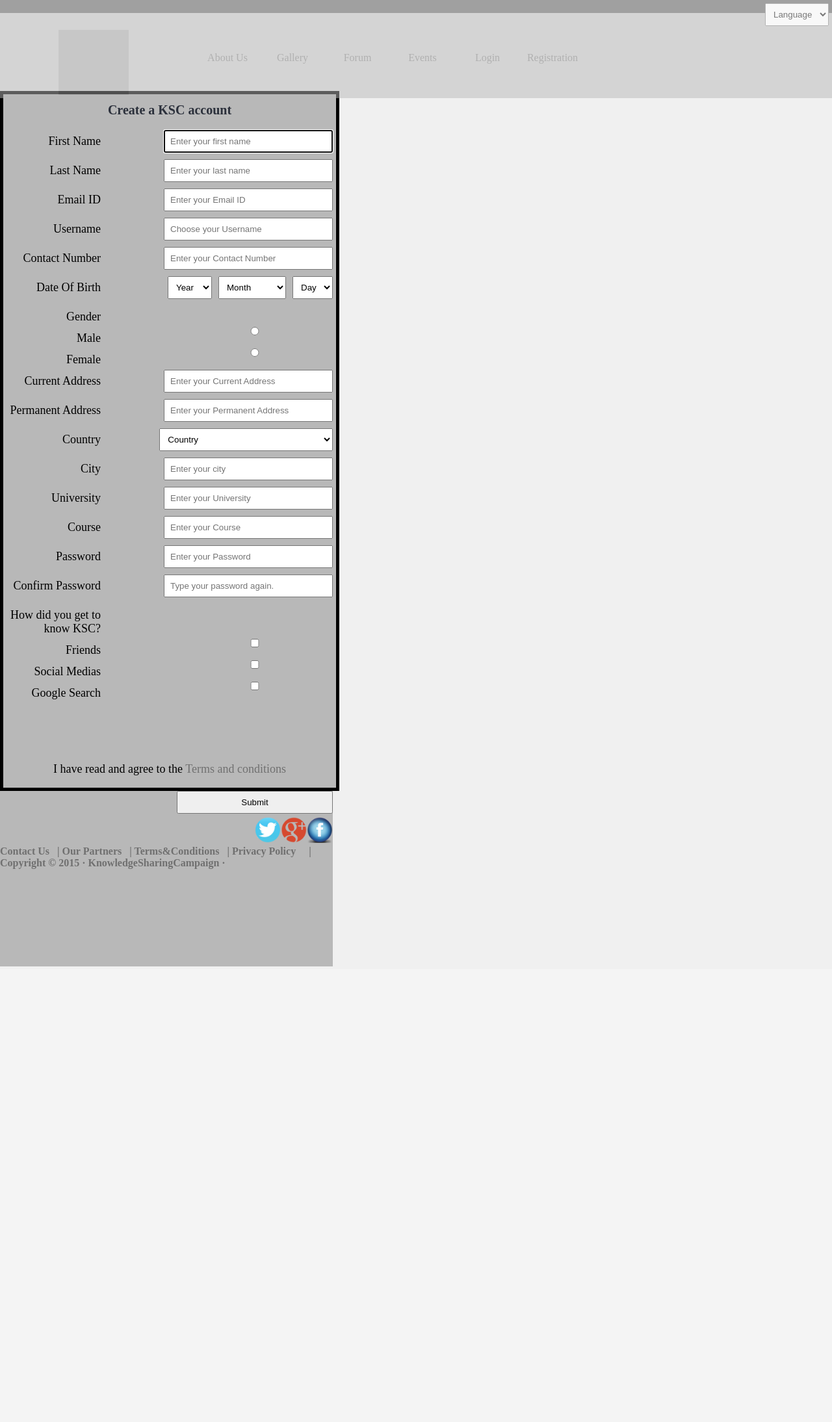
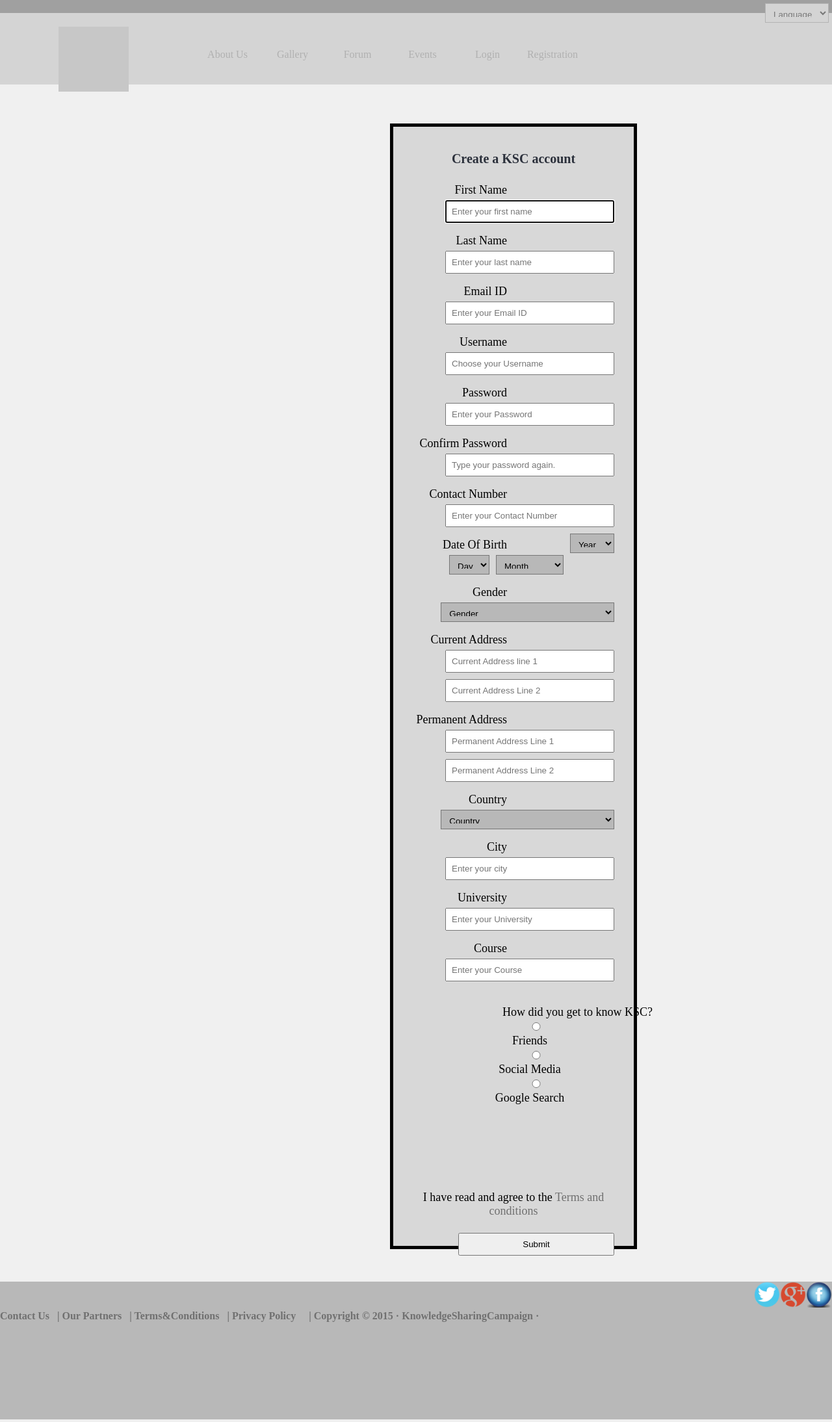
Before and after one commit to knowledge-sharing-campaign/site, a Flask app: page /register in a window 1280 px wide. Shown: the whole page at 65% size. Before the commit the page ends 1487 px from the top, so only its background shows below. Run offline with Flask 2, Linux system fonts and the light colour scheme; some libraries are stand-ins or nearby versions; grey boxes are pictures that could not be loaded.

Commit message:
Joelle, Yashna | #59 | Part of CSS

```diff
--- a/app/app_core/templates/register.html
+++ b/app/app_core/templates/register.html
@@ -182,53 +141,75 @@
                 <option value="1952">1952</option>
                 <option value="1951">1951</option>
                 <option value="1950">1950</option>
-                <option value="1949">1949</option>
-                <option value="1948">1948</option>
-                <option value="1947">1947</option>
-                <option value="1946">1946</option>
-                <option value="1945">1945</option>
-                <option value="1944">1944</option>
-                <option value="1943">1943</option>
-                <option value="1928">1928</option>
-                <option value="1927">1927</option>
-                <option value="1926">1926</option>
-                <option value="1925">1925</option>
-                <option value="1924">1924</option>
-                <option value="1923">1923</option>
-                <option value="1922">1922</option>
-                <option value="1921">1921</option>
-                <option value="1920">1920</option>
-                <option value="1919">1919</option>
-                <option value="1918">1918</option>
-                <option value="1917">1917</option>
-                <option value="1916">1916</option>
-                <option value="1915">1915</option>
-                <option value="1914">1914</option>
-                <option value="1913">1913</option>
-                <option value="1912">1912</option>
-                <option value="1911">1911</option>
-                <option value="1910">1910</option>
-                <option value="1909">1909</option>
+            </select>
+            <select name="month" required>
+                <option value="na">Month</option>
+                <option value="1">January</option>
+                <option value="2">February</option>
+                <option value="3">March</option>
+                <option value="4">April</option>
+                <option value="5">May</option>
+                <option value="6">June</option>
+                <option value="7">July</option>
+                <option value="8">August</option>
+                <option value="9">September</option>
+                <option value="10">October</option>
+                <option value="11">November</option>
+                <option value="12">December</option>
+            </select>
+            <select name="day" required onchange="return wait_for_load(this, event, function() { editor_date_month_change(this, 'birthday_day','birthday_year'); });">
+                <option value="na">Day</option>
+                <option value="1">1</option>
+                <option value="2">2</option>
+                <option value="3">3</option>
+                <option value="4">4</option>
+                <option value="5">5</option>
+                <option value="6">6</option>
+                <option value="7">7</option>
+                <option value="8">8</option>
+                <option value="9">9</option>
+                <option value="10">10</option>
+                <option value="11">11</option>
+                <option value="12">12</option>
+                <option value="13">13</option>
+                <option value="14">14</option>
+                <option value="15">15</option>
+                <option value="16">16</option>
+                <option value="17">17</option>
+                <option value="18">18</option>
+                <option value="19">19</option>
+                <option value="20">20</option>
+                <option value="21">21</option>
+                <option value="22">22</option>
+                <option value="23">23</option>
+                <option value="24">24</option>
+                <option value="25">25</option>
+                <option value="26">26</option>
+                <option value="27">27</option>
+                <option value="28">28</option>
+                <option value="29">29</option>
+                <option value="30">30</option>
+                <option value="31">31</option>
             </select>
         </div>
         <div>
-            <label>Gender</label>
-        </div>
-        <div>
-            <label>Male </label>
-            <input type="radio" name="gender" value="radio" id="mgender">
-        </div>
-        <div>
-            <label>Female </label>
-            <input type="radio" name="gender" value="radio" id="fgender">
+            <label>Gender</label><br>
+            <select id="gender" required>
+                <option value="na">Gender</option>
+                <option value="Male">Male</option>
+                <option value="Female">female</option>
+            </select>
+            </div>
         </div>
         <div>
             <label>Current Address </label>
-            <input type="text" name="currentaddress" id="currentaddress" placeholder="Enter your Current Address" maxlength="140" required>
+            <input type="text" name="currentaddress" id="currentaddress" placeholder="Current Address line 1" maxlength="140" required>
+            <input type="text" name="currentaddress" id="currentaddress" placeholder="Current Address Line 2" maxlength="140" required>
         </div>
         <div>
             <label>Permanent Address </label>
-            <input type="text" name="permanentaddress" id="permanentaddress" placeholder="Enter your Permanent Address" maxlength="140" required>
+            <input type="text" name="permanentaddress" id="permanentaddress" placeholder="Permanent Address Line 1" maxlength="140" required>
+            <input type="text" name="permanentaddress" id="permanentaddress" placeholder="Permanent Address Line 2" maxlength="140" required>
         </div>
         <div>
             <label>Country <span class="required"></span></label>
@@ -297,28 +278,15 @@
             <label>Course </label>
             <input type="text" name="course" id="course" placeholder="Enter your Course" maxlength="140" required>
         </div>
-        <div>
-            <label>Password </label>
-            <input type="password" name="password" id="password" placeholder="Enter your Password" required>
-        </div>
-        <div>
-            <label>Confirm Password </label>
-            <input type="password" name="confirmpassword" id="confirmpassword" placeholder="Type your password again." required>
-        </div>
-        <div>
-            <label>How did you get to know KSC?</label>
-        </div>
-        <div>
-            <label>Friends</label>
-            <input type="checkbox" name="How did you know about KSC" value="checkbox" id="HowdidyouknowaboutKSC_0">
-        </div>
-        <div>
-            <label>Social Medias</label>
-            <input type="checkbox" name="How did you know about KSC" value="checkbox" id="HowdidyouknowaboutKSC_1">
-        </div>
-        <div>
-            <label>Google Search</label>
-            <input type="checkbox" name="How did you know about KSC" value="checkbox" id="HowdidyouknowaboutKSC_2">
+        <div class="question">
+            <div>
+                <label id="question">How did you get to know KSC?</label>
+            </div>
+            <div>
+                <input id="question" type="radio" value="radio">Friends<br>
+                <input id="question" type="radio" value="radio">Social Media<br>
+                <input id="question" type="radio" value="radio">Google Search<br>
+            </div>
         </div>
         <div class="g-recaptcha" data-sitekey="6Le-wvkSAAAAAPBMRTvw0Q4Muexq9bi0DJwx_mJ-">
             <div>
@@ -331,7 +299,7 @@
         <div>
             <p>I have read and agree to the <a target="_blank" href="£" rel="nofollow">Terms and conditions</a></p>
         </div>
-        <input type="submit" value="Submit">
+        <div><input class="submit" type="submit" value="Submit"></div>
     </form>
 </body>
 <footer align="center">
--- a/app/static/css/register.css
+++ b/app/static/css/register.css
@@ -1,13 +1,20 @@
 body {
     background-color: #F0F0F0;
     display: inline-block;
-    width: 40%;
 }
-
-form, div {
+#register{
+    padding: 25px 25px 25px 25px;
+    margin: 50px 600px 50px 600px;
+    width: 25%;
+}
+#register{
     display: block;
     clear: both;
-    background-color: #B8B8B8;
+    background-color: #D8D8D8;
+}
+div{
+    display: block;
+    clear: both;
 }
 label{
     float: left;
@@ -17,18 +24,36 @@ label{
     margin-top: 12px;
     clear: left;
 }
-input, select, textarea, #gender{
+input, select, textarea{
     float: right;
     padding: 8px;
     margin: 5px;
 }
-
-input, textarea, #gender{
+input, textarea{
     width:18em;
+    font-size: 16px black;
 }
-#country{
+#country, #gender{
     width: 20em;
 }
 #register{
     text-align: center;
 }
+.g-recaptcha{
+    padding-left: 60px;
+    padding-top: 20px;
+    padding-bottom: 8px;
+}
+#question{
+    width: 18em;
+}
+.question{
+     padding-left: 50px;
+    padding-top: 20px;
+    padding-bottom: 8px;
+}
+select{
+    line-height:30px;
+    height: 30px;
+    background: #B8B8B8;
+}
```
Also changed, not shown: other parts of app/app_core/templates/register.html (+8 -49 lines).
